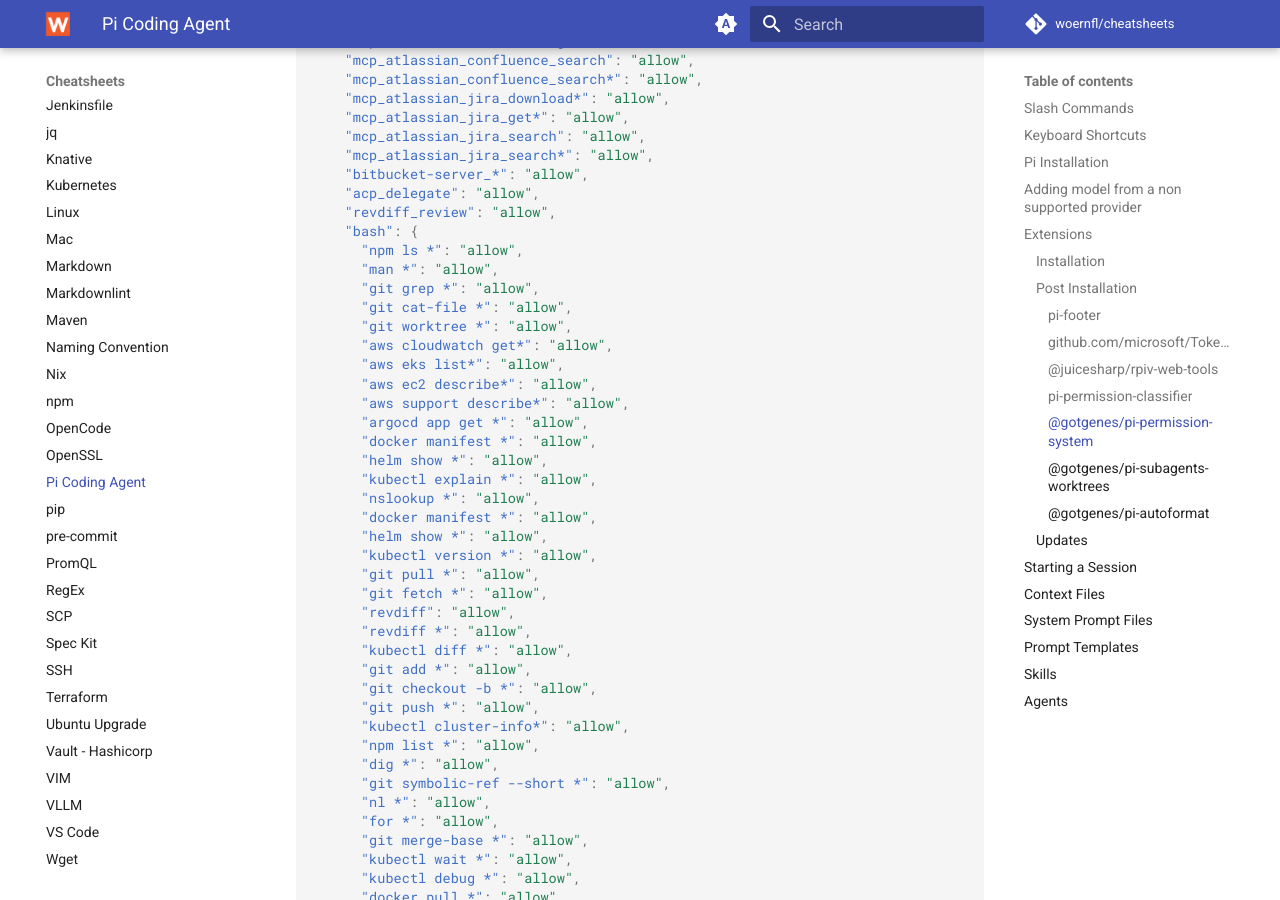
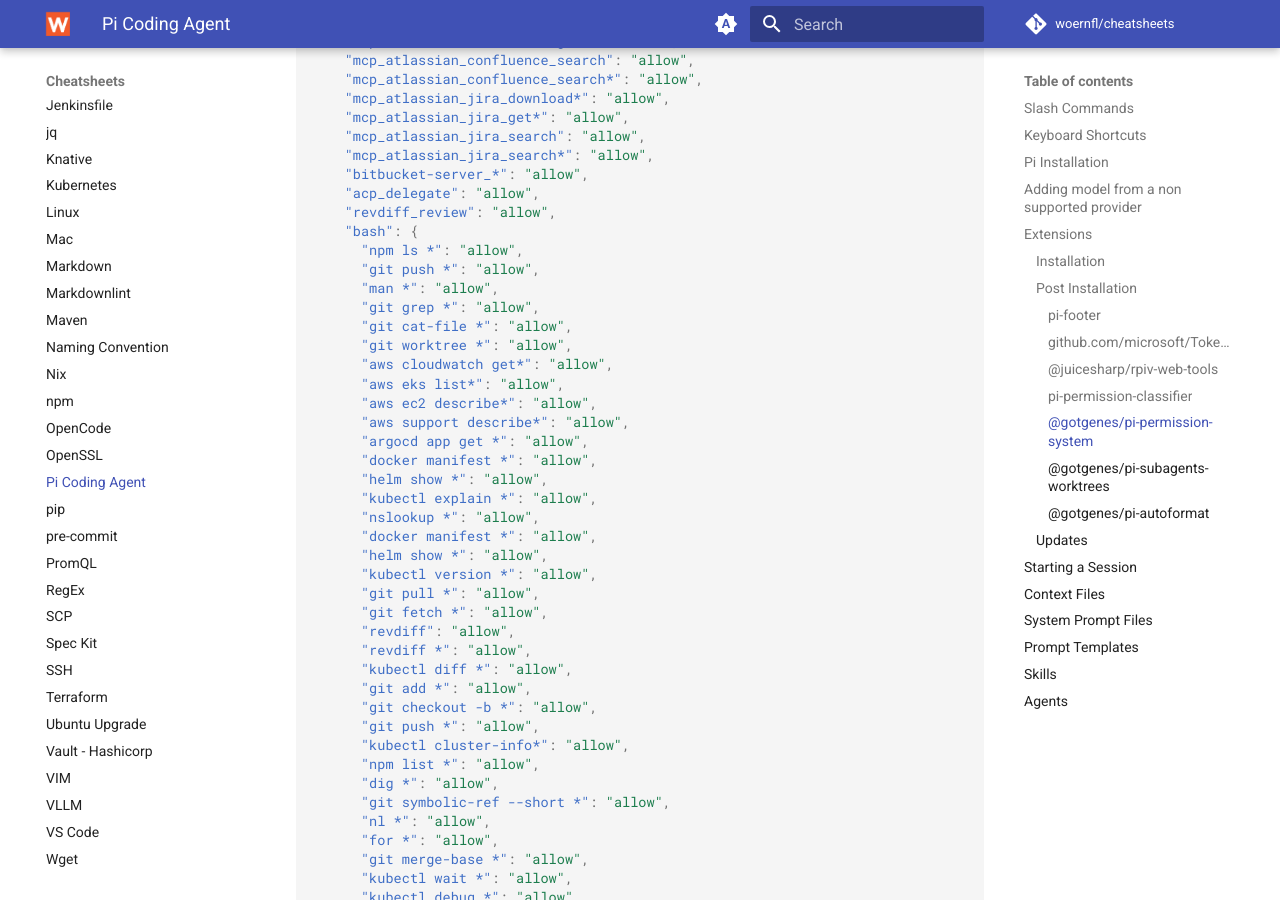
Before and after one commit to woernfl/cheatsheets, an MkDocs documentation site: the page built from docs/pi.md, in a window 1280 px wide and 900 px high, scrolled down 9049 px. Built offline with MkDocs 1.6.1 and Material for MkDocs 9.7.7, drawn with Linux system fonts in a browser that asks for light colours; comment, search, counter and statistics services are not loaded.

Commit message:
Update pi.md (#573)

```diff
--- a/docs/pi.md
+++ b/docs/pi.md
@@ -432,6 +432,7 @@ File to modify: `~/.pi/agent/extensions/pi-permission-system/config.json`:
     "revdiff_review": "allow",
     "bash": {
       "npm ls *": "allow",
+      "git push *": "allow",
       "man *": "allow",
       "git grep *": "allow",
       "git cat-file *": "allow",
```
